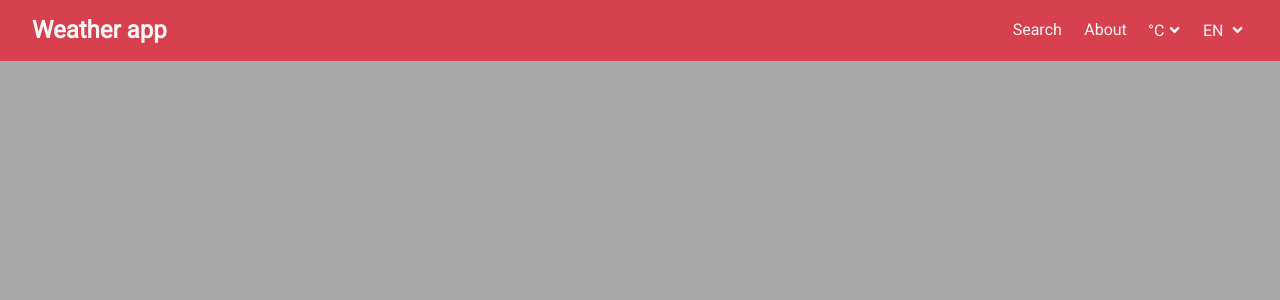
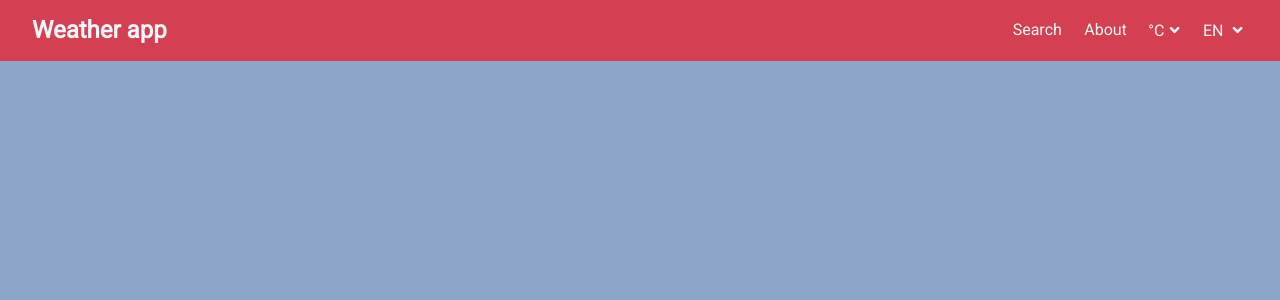
Before and after one commit to yalalex/weather-app, a React (Create React App) app: page / in a window 1280 px wide. Shown: the top 300 px of the page. Built offline with nearby package versions, Linux system fonts and the light colour scheme.

Commit message:
bg color change

```diff
--- a/src/App.css
+++ b/src/App.css
@@ -20,7 +20,7 @@ body {
   font-size: 1rem;
   line-height: 1.6;
   /* background: linear-gradient(89deg, #ff5edf 0%, #04c8de 100%); */
-  background-color: darkgray;
+  background-color: #8da5c9;
   color: #333;
 }
 
```
